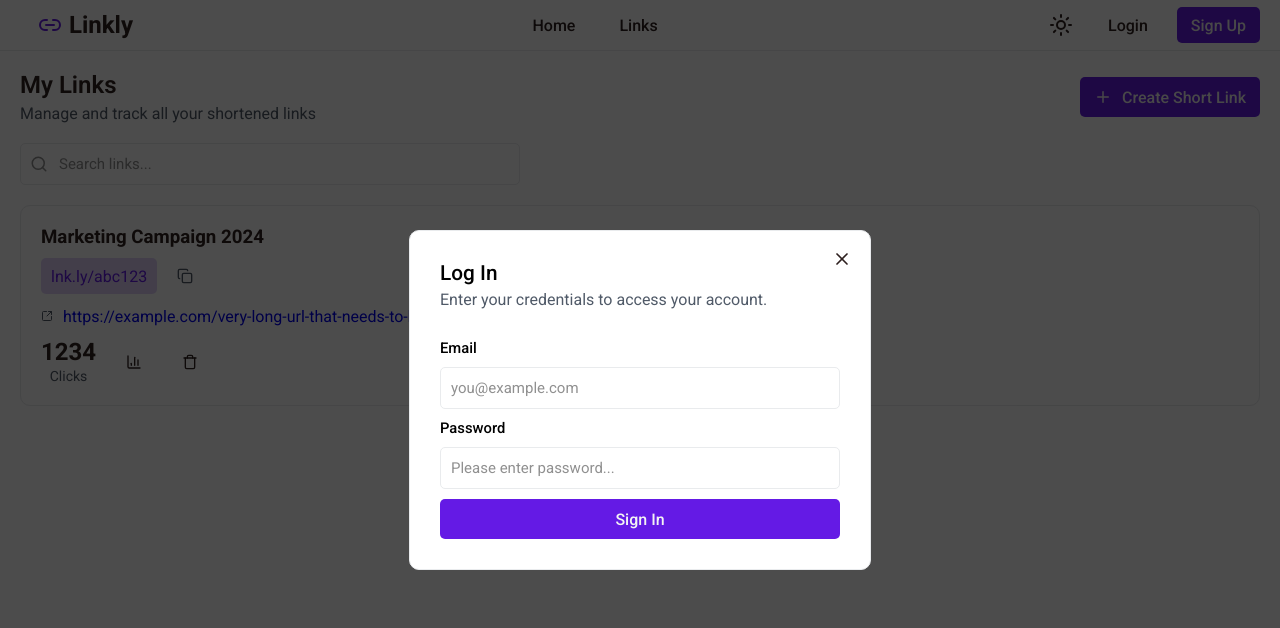
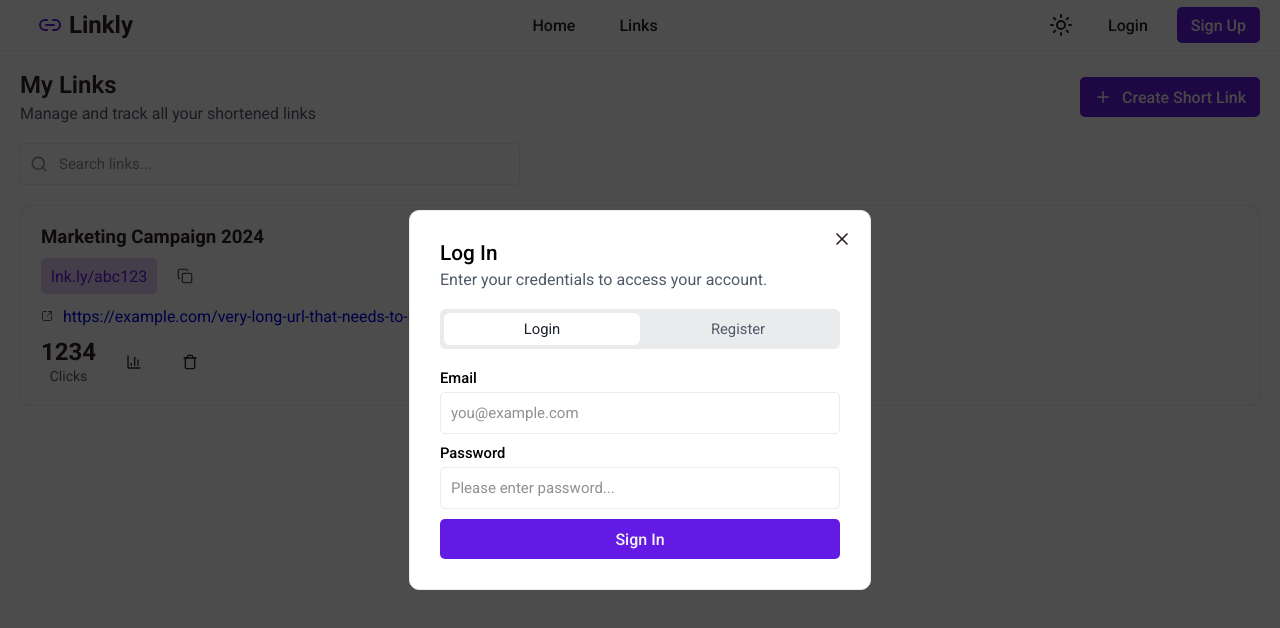
Before and after one commit to Hleb4ikk/link-shortner, a React (Create React App) app in the folder frontend/: page /links in a window 1280 px wide. Both pictures are taken after a click on the button "Login". Shown: the top 628 px of the page. Built offline with nearby package versions, Linux system fonts and the light colour scheme.

Commit message:
auth forms design is ready

```diff
--- a/frontend/src/components/features/auth/AuthAlert/AuthAlert.module.css
+++ b/frontend/src/components/features/auth/AuthAlert/AuthAlert.module.css
@@ -5,3 +5,6 @@
 .formDescription {
   color: var(--text-color-2);
 }
+.alertContent {
+  gap: 100px;
+}
--- a/frontend/src/components/features/auth/AuthAlert/AuthAlert.tsx
+++ b/frontend/src/components/features/auth/AuthAlert/AuthAlert.tsx
@@ -11,6 +11,7 @@ import Button from '../../../shared/Button/Button';
 import PrimaryButton from '../../../shared/Button/PrimaryButton';
 import { AuthType } from '../types';
 import AuthForm from '../AuthForm/AuthForm';
+import { Tabs, TabsList, TabsTrigger } from '../../../shared/Tabs/Tabs';
 
 export default function AuthAlert() {
   const [tab, setTab] = useState<AuthType>('login');
@@ -24,7 +25,7 @@ export default function AuthAlert() {
     setTab(tab);
     setOpen(true);
   }
-  const variant = tab === 'signup' ? 'Sign Up' : 'Log In';
+  const variant = tab === 'login' ? 'Log In' : 'Sign Up';
 
   return (
     <>
@@ -36,7 +37,7 @@ export default function AuthAlert() {
         Login
       </Button>
       <PrimaryButton
-        onClick={() => handleOpen('signup')}
+        onClick={() => handleOpen('register')}
         className={styles.signUpButton}
       >
         Sign Up
@@ -51,7 +52,18 @@ export default function AuthAlert() {
           </p>
         </AlertHeader>
 
-        <AlertContent>
+        <AlertContent className={styles.alertContent}>
+          <Tabs
+            onChange={(value: string) => {
+              setTab(value as AuthType);
+            }}
+            defaultValue={tab}
+          >
+            <TabsList>
+              <TabsTrigger value="login">Login</TabsTrigger>
+              <TabsTrigger value="register">Register</TabsTrigger>
+            </TabsList>
+          </Tabs>
           <AuthForm authType={tab} />
         </AlertContent>
       </AlertRoot>
--- a/frontend/src/components/features/auth/AuthForm/AuthForm.module.css
+++ b/frontend/src/components/features/auth/AuthForm/AuthForm.module.css
@@ -1,7 +1,12 @@
 .authForm {
   display: flex;
   flex-direction: column;
-  gap: 10px;
+  gap: 30px;
+}
+.formItem {
+  display: flex;
+  flex-direction: column;
+  gap: 5px;
 }
 .formField {
   width: 400px !important;
--- a/frontend/src/components/features/auth/AuthForm/AuthForm.tsx
+++ b/frontend/src/components/features/auth/AuthForm/AuthForm.tsx
@@ -23,7 +23,8 @@ export default function AuthForm({
   const buttonVariant = authType === 'login' ? 'Sign In' : 'Create Account';
 
   return (
-    <Form className={`${className} ${styles.authForm}`} {...props}>
+    <Form className={`${styles.authForm} ${className} `} {...props}>
+      <div className={styles.formItem}>
         <Label htmlFor="email">Email</Label>
         <Input
           id="email"
@@ -31,6 +32,8 @@ export default function AuthForm({
           placeholder="you@example.com"
           {...register('email')}
         />
+      </div>
+      <div className={styles.formItem}>
         <Label htmlFor="password">Password</Label>
         <Input
           id="password"
@@ -39,6 +42,7 @@ export default function AuthForm({
           placeholder="Please enter password..."
           {...register('password')}
         />
+      </div>
       <PrimaryButton className={styles.submitButton}>
         {buttonVariant}
       </PrimaryButton>
--- a/frontend/src/components/features/auth/types.ts
+++ b/frontend/src/components/features/auth/types.ts
@@ -1 +1 @@
-export type AuthType = 'login' | 'signup';
+export type AuthType = 'login' | 'register';
--- a/frontend/src/components/shared/Alert/Alert.module.css
+++ b/frontend/src/components/shared/Alert/Alert.module.css
@@ -16,7 +16,7 @@
   position: relative;
   display: flex;
   flex-direction: column;
-  gap: 30px;
+  gap: 20px;
   background-color: var(--color-bg);
   padding: 30px;
   border-radius: 10px;
@@ -27,7 +27,11 @@
   flex-direction: column;
   gap: 5px;
 }
-
+.alertContent {
+  display: flex;
+  flex-direction: column;
+  gap: 20px;
+}
 .alertFooter {
   display: flex;
   justify-content: center;
--- /dev/null
+++ b/frontend/src/components/shared/Tabs/Tabs.module.css
@@ -0,0 +1,42 @@
+.tabs {
+  width: 400px; /* можно менять через проп className */
+  font-family: sans-serif;
+}
+
+.tabsList {
+  display: flex;
+  justify-content: space-between;
+  background-color: var(--border-color);
+  padding: 4px;
+  border-radius: 0.375rem;
+}
+
+.tabsTrigger {
+  background-color: transparent;
+  height: 32px;
+  font-size: 0.925rem;
+  display: flex;
+  width: 100%;
+  align-items: center; /* заменил place-items */
+  justify-content: center;
+  border-radius: 0.375rem;
+  color: var(--text-color-2);
+  border: none;
+  cursor: pointer;
+  transition:
+    background-color 0.2s,
+    color 0.2s;
+}
+
+.tabsTriggerActive {
+  background-color: var(--color-bg);
+  color: var(--text-color-3);
+}
+
+.tabsContent {
+  margin-top: 8px;
+  padding: 8px 12px;
+  background-color: var(--color-bg);
+  border-radius: 0.375rem;
+  color: var(--text-color-1);
+}
--- /dev/null
+++ b/frontend/src/components/shared/Tabs/Tabs.tsx
@@ -0,0 +1,87 @@
+import React, {
+  useState,
+  createContext,
+  useContext,
+  ReactNode,
+  useEffect,
+} from 'react';
+import styles from './Tabs.module.css';
+
+interface TabsContextValue {
+  value: string;
+  setValue: (val: string) => void;
+}
+
+const TabsContext = createContext<TabsContextValue | undefined>(undefined);
+
+export interface TabsProps {
+  defaultValue: string;
+  children: ReactNode;
+  onChange: (value: string) => void;
+  className?: string;
+}
+
+export const Tabs = ({
+  defaultValue,
+  children,
+  className,
+  onChange,
+}: TabsProps) => {
+  const [value, setValue] = useState(defaultValue);
+
+  useEffect(() => {
+    onChange(value);
+  }, [value]);
+
+  return (
+    <TabsContext.Provider value={{ value, setValue }}>
+      <div className={`${styles.tabs} ${className || ''}`}>{children}</div>
+    </TabsContext.Provider>
+  );
+};
+
+interface TabsListProps {
+  children: ReactNode;
+}
+
+export const TabsList = ({ children }: TabsListProps) => {
+  return <div className={styles.tabsList}>{children}</div>;
+};
+
+interface TabsTriggerProps {
+  value: string;
+  children: ReactNode;
+}
+
+export const TabsTrigger = ({ value, children }: TabsTriggerProps) => {
+  const context = useContext(TabsContext);
+  if (!context) throw new Error('TabsTrigger must be used inside Tabs');
+
+  const { value: selectedValue, setValue } = context;
+  const isActive = selectedValue === value;
+
+  return (
+    <button
+      onClick={() => setValue(value)}
+      className={`${styles.tabsTrigger} ${isActive ? styles.tabsTriggerActive : ''}`}
+    >
+      {children}
+    </button>
+  );
+};
+
+interface TabsContentProps {
+  value: string;
+  children: ReactNode;
+}
+
+export const TabsContent = ({ value, children }: TabsContentProps) => {
+  const context = useContext(TabsContext);
+  if (!context) throw new Error('TabsContent must be used inside Tabs');
+
+  const { value: selectedValue } = context;
+
+  if (selectedValue !== value) return null;
+
+  return <div className={styles.tabsContent}>{children}</div>;
+};
```
Lines whose indentation alone changed are shown as unchanged.
